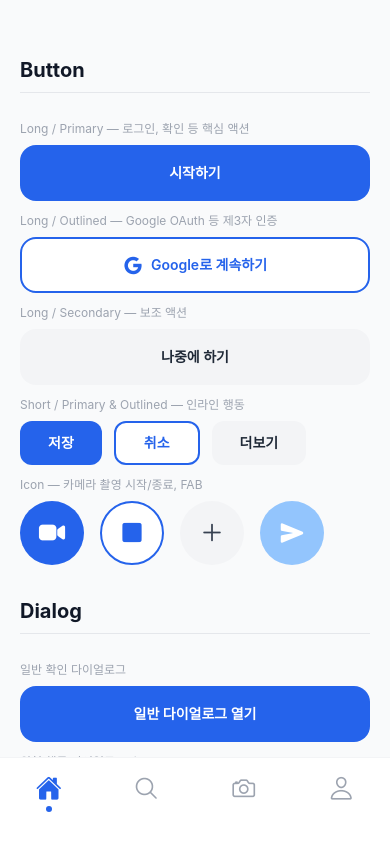
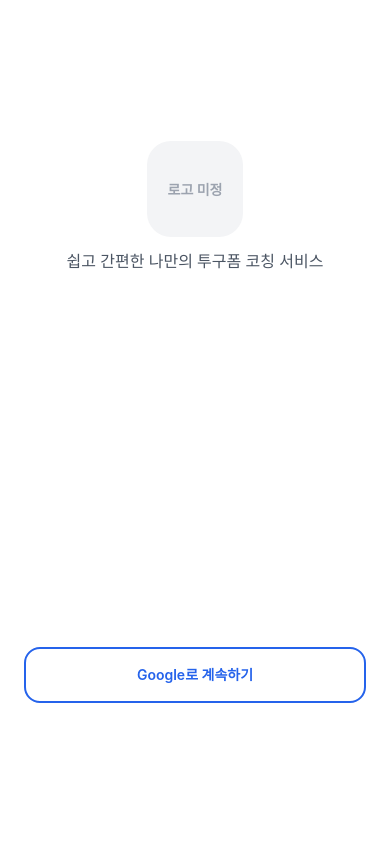
Before and after one commit to 2026Capstone-Yageumyageum/Frontend, a React Native app: screen / in a window 390 px wide. Built offline with nearby package versions, Linux system fonts and the light colour scheme.

Commit message:
YA-32/Feat(ui) : 로그인 화면 레이아 웃 구현

```diff
--- a/App.tsx
+++ b/App.tsx
@@ -1,12 +1,13 @@
 // NativeWind v2: Babel 플러그인 방식으로 동작하므로 CSS import 불필요
 import { StatusBar } from 'expo-status-bar';
-import ComponentShowcase from './src/screens/ComponentShowcase';
+// import ComponentShowcase from './src/screens/ComponentShowcase';
+import Login from './src/screens/Login';
 
 // 앱 진입점: 컴포넌트 쇼케이스 화면을 렌더링
 export default function App() {
   return (
     <>
-      <ComponentShowcase />
+      <Login />
       <StatusBar style="auto" />
     </>
   );
--- /dev/null
+++ b/src/screens/Login.tsx
@@ -0,0 +1,51 @@
+import React from 'react';
+import { View, Text, SafeAreaView } from 'react-native';
+// screens/ 폴더에서 components/common/ 폴더로 가려면 한 단계 위로('../') 올라가야 합니다.
+import Button from '../components/common/Button';
+
+export default function Login() {
+    const handleGoogleLogin = () => {
+        // TODO: 추후 Google OAuth 로그인 연동 로직 구현
+        console.log('Google OAuth 로그인 버튼 클릭');
+    };
+
+    return (
+        <SafeAreaView className="flex-1 bg-white">
+            <View className="flex-1 px-6">
+
+                {/* 1. 상단 유동적 여백 (하단과 동일하게 비율 1.5로 수정) */}
+                <View style={{ flex: 1.5 }} />
+
+                {/* 2. 중앙: 로고 및 문구 영역 */}
+                <View className="items-center" style={{ gap: 12 }}>
+                    {/* 앱 로고 플레이스홀더 */}
+                    <View className="w-24 h-24 bg-gray-100 rounded-3xl items-center justify-center">
+                        <Text className="text-gray-400 font-bold text-center">로고 미정</Text>
+                    </View>
+
+                    {/* 서브 카피 문구 */}
+                    <Text className="text-gray-600 text-base font-medium text-center">
+                        쉽고 간편한 나만의 투구폼 코칭 서비스
+                    </Text>
+                </View>
+
+                {/* 3. 로고와 버튼 사이 유동적 여백 (전체 비율 7을 맞추기 위해 비율 4로 수정) */}
+                <View style={{ flex: 4 }} />
+
+                {/* 4. 하단: 소셜 로그인 버튼 영역 */}
+                <View className="w-full">
+                    <Button
+                        size="long"
+                        variant="outlined"
+                        label="Google로 계속하기"
+                        onPress={handleGoogleLogin}
+                    />
+                </View>
+
+                {/* 5. 하단 유동적 여백 (마음에 드시는 기존 비율 1.5 유지) */}
+                <View style={{ flex: 1.5 }} />
+
+            </View>
+        </SafeAreaView>
+    );
+}
```
